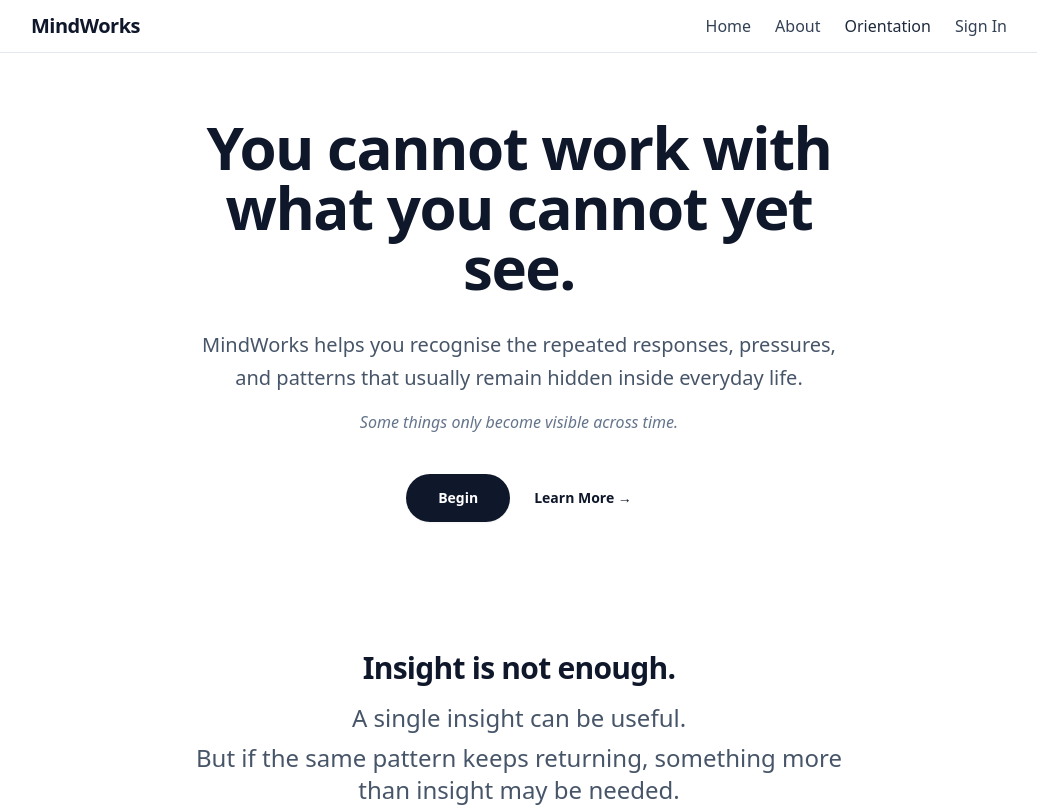
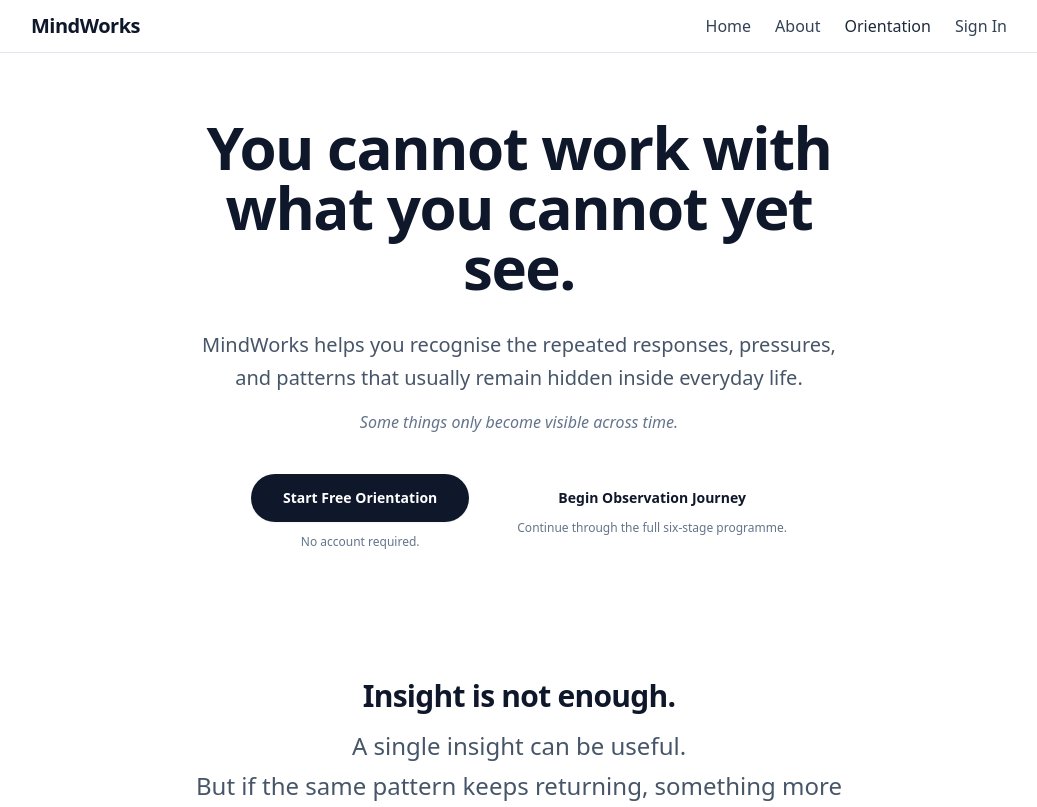
Before and after one commit to stopinder/therapy-orientation-quiz, a Vue app: page / in a window 1280 px wide. Shown: the top 807 px of the page, without its empty margins (121-1158 px from the left). Built offline with nearby package versions, Linux system fonts and the light colour scheme; no server answers.

Commit message:
Make Free Orientation the primary landing page journey

```diff
--- a/src/components/landing/LandingCTA.vue
+++ b/src/components/landing/LandingCTA.vue
@@ -9,19 +9,30 @@
         <br class="hidden sm:block" />
         It is to see it clearly enough that the next step can be approached more clearly.
       </p>
-      <div class="mt-10 flex flex-col items-center gap-6 sm:flex-row sm:justify-center">
+      <div class="mt-10 flex flex-col items-center gap-8 sm:flex-row sm:justify-center sm:items-start">
+        <div class="flex flex-col items-center gap-y-3">
           <router-link
             to="/gateway"
             class="rounded-full bg-slate-900 px-8 py-3.5 text-sm font-semibold text-white shadow-sm hover:bg-slate-800 transition-all"
           >
-          Begin
+            Start Free Orientation
           </router-link>
+          <p class="text-xs text-slate-500">
+            No account required.
+          </p>
+        </div>
+
+        <div class="flex flex-col items-center gap-y-3">
           <router-link
-          to="/gateway"
-          class="text-sm font-semibold text-slate-900 hover:text-slate-600 transition-colors"
+            to="/course"
+            class="text-sm font-semibold text-slate-900 hover:text-slate-600 transition-colors pt-3.5"
           >
-          Start Free Orientation <span aria-hidden="true">→</span>
+            Begin Observation Journey
           </router-link>
+          <p class="text-xs text-slate-500">
+            Continue through the full six-stage programme.
+          </p>
+        </div>
       </div>
     </div>
   </section>
--- a/src/components/landing/LandingHero.vue
+++ b/src/components/landing/LandingHero.vue
@@ -10,37 +10,35 @@
       <p class="mt-4 text-slate-500 font-light italic">
         Some things only become visible across time.
       </p>
-      <div class="mt-10 flex items-center justify-center gap-x-6">
+      <div class="mt-10 flex flex-col items-center justify-center gap-y-8 sm:flex-row sm:gap-x-12 sm:items-start">
+        <div class="flex flex-col items-center gap-y-3">
           <router-link
             to="/gateway"
             class="rounded-full bg-slate-900 px-8 py-3.5 text-sm font-semibold text-white shadow-sm hover:bg-slate-800 focus-visible:outline focus-visible:outline-2 focus-visible:outline-offset-2 focus-visible:outline-slate-900 transition-all"
           >
-          Begin
+            Start Free Orientation
           </router-link>
-        <button
-          type="button"
-          class="text-sm font-semibold text-slate-900 hover:text-slate-600 transition-colors"
-          @click="scrollToInsight"
+          <p class="text-xs text-slate-500">
+            No account required.
+          </p>
+        </div>
+
+        <div class="flex flex-col items-center gap-y-3">
+          <router-link
+            to="/course"
+            class="text-sm font-semibold text-slate-900 hover:text-slate-600 transition-colors pt-3.5"
           >
-          Learn More <span aria-hidden="true">→</span>
-        </button>
+            Begin Observation Journey
+          </router-link>
+          <p class="text-xs text-slate-500">
+            Continue through the full six-stage programme.
+          </p>
+        </div>
       </div>
     </div>
   </section>
 </template>
 
 <script setup>
-const scrollToInsight = () => {
-  const target = document.getElementById("insight-is-not-enough")
-
-  if (!target) {
-    console.warn("Insight section not found")
-    return
-  }
-
-  target.scrollIntoView({
-    behavior: "smooth",
-    block: "start"
-  })
-}
+// LandingHero.vue
 </script>
--- a/src/components/landing/LandingOrientation.vue
+++ b/src/components/landing/LandingOrientation.vue
@@ -6,13 +6,13 @@
       </h2>
       <div class="mt-6 space-y-4 text-lg text-slate-600 leading-relaxed">
         <p>
-          Before beginning the observation journey, you can explore MindWorks through a short guided orientation.
+          Begin with a short guided orientation.
         </p>
         <p>
-          It introduces the way MindWorks approaches repeated patterns, observation and continuity.
+          There are no scores. There are no labels.
         </p>
         <p>
-          There are no scores. There are no labels. It is simply a place to begin.
+          You will only be asked for your email before receiving your personalised report.
         </p>
       </div>
       <div class="mt-10 flex flex-col items-center gap-4">
```
Lines whose indentation alone changed are shown as unchanged.
